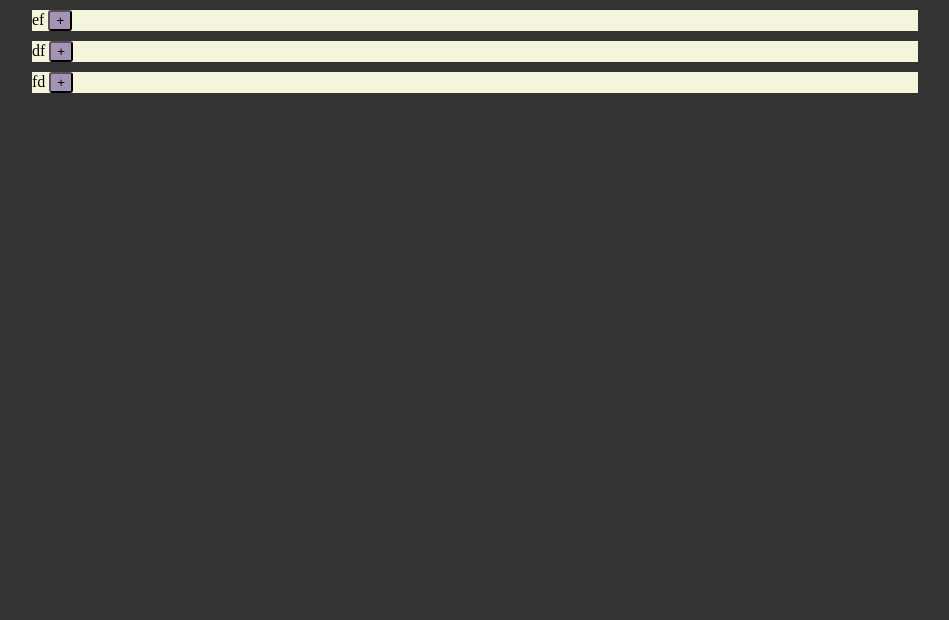
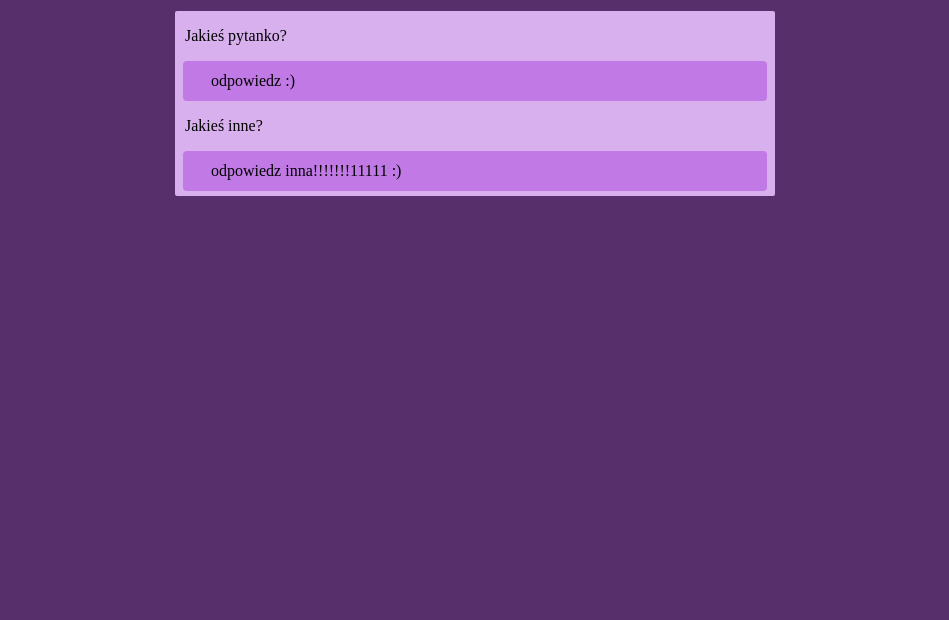
Before and after one commit to Ellehcimisey/FAQ, a plain HTML site: page index.html in a window 1280 px wide. Shown: the part 180-800 px from the top of the page, without its empty margins (165-1114 px from the left). Drawn offline with Linux system fonts and the light colour scheme.

Commit message:
basic changes

```diff
--- a/index.html
+++ b/index.html
@@ -7,10 +7,28 @@
     </head>
     <body>
         <h1>Q&A</h1>
-        <div class="questions">
-            <span class="question">ef   <button>+</button></span>
-            <span class="question">df   <button>+</button></span>
-            <span class="question">fd   <button>+</button></span>
+        <div class="all-questions">
+            <div class="questions-section">
+                <div class="question">
+                    <p> Jakieś pytanko? </p>
+                </div>
+                <div class="answer">
+                    <p class="answer">odpowiedz :)</p>
+                </div>
+            </div>
+
+            <div class="questions-section">
+                <div class="question">
+                    <p> Jakieś inne? </p>
+                </div>
+                <div class="answer">
+                    <p class="answer">odpowiedz inna!!!!!!!11111 :)</p>
+                </div>
+            </div>
+        </div>
+
+
+
         </div>
     </body>
 </html>
--- a/styles.css
+++ b/styles.css
@@ -1,29 +1,34 @@
-*{
-    background: rgb(52, 51, 51);
+body{
+    background: #572F6B;
     margin: 0;
+    display: flex;
+    flex-direction: column;
+    align-items: center;
 }
+
 
 h1 {
     text-align: center;
     margin-top: 10%;
+    color: #f5e0ff;
 }
 
-.questions {
-    display: flex;
-    flex-direction: column;
-    margin: 20px 15%;
+.all-questions {
+    margin: 5px;
+    width: 600px;
+    background-color: #D9B0EE;
+    color: black;
+    border-radius: 2px;
 }
 
 .question {
-    margin: 5px;
-    background-color: beige;
-
+    margin: 10px;
+    padding: 0;
 }
 
-button {
-    background-color: rgb(164, 147, 181);
-    border-radius: 3px;
+.answer {
+    margin: 5px 8px;
+    padding: 3px 10px;
+    background-color: #c179e6;
+    border-radius: 4px;
 }
-
-button::after{
-}
```
